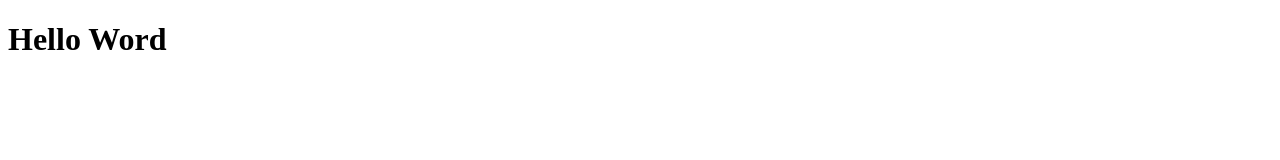
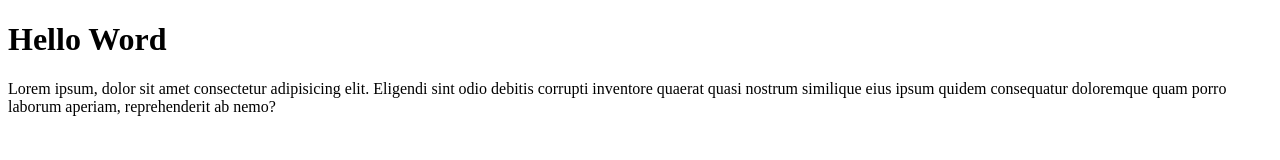
Before and after one commit to ardi0001/coba, a plain HTML site: page index.html in a window 1280 px wide. Drawn offline with Linux system fonts and the light colour scheme.

Commit message:
Menambahkan paragraf

```diff
--- a/index.html
+++ b/index.html
@@ -7,5 +7,6 @@
 </head>
 <body>
     <h1>Hello Word</h1>
+    <p>Lorem ipsum, dolor sit amet consectetur adipisicing elit. Eligendi sint odio debitis corrupti inventore quaerat quasi nostrum similique eius ipsum quidem consequatur doloremque quam porro laborum aperiam, reprehenderit ab nemo?</p>
 </body>
 </html>
```
